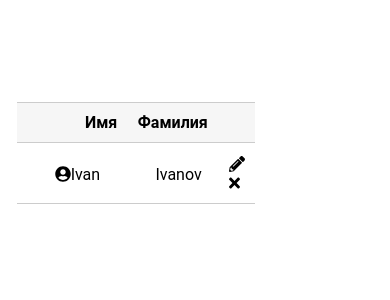
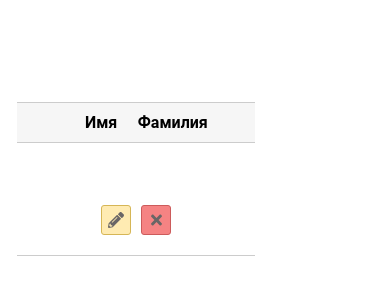
Before and after one commit to Dmitryaf/tomskasu-test, a React (Create React App) app: page / in a window 390 px wide. Shown: the top 300 px of the page. Built offline with nearby package versions, Linux system fonts and the light colour scheme.

Commit message:
Вёрстка компонента Person

```diff
--- a/src/components/Person/Person.jsx
+++ b/src/components/Person/Person.jsx
@@ -7,25 +7,29 @@ import {
 import { FontAwesomeIcon } from '@fortawesome/react-fontawesome';
 import styles from './Person.module.css';
 
-const Person = () => {
+const Person = (props) => {
   return (
-    <div className={styles.person}>
-      <div className={styles.person__info}>
-        <div className={styles.person__text}>
-          <FontAwesomeIcon icon={faUserCircle} />
-          Ivan
+    <tr className={styles.person}>
+      <td className={styles.person__td}>
+        <FontAwesomeIcon className={styles.person__icon} icon={faUserCircle} />
+        <span className={styles.person__name}>{props.name}</span>
+      </td>
+      <td className={styles.person__td}>{props.lastName}</td>
+      <td colSpan="2" className={styles.person__td}>
+        <div className={styles.person__options}>
+          <div
+            className={`${styles.person__edit} ${styles.person__optionsIcon}`}
+          >
+            <FontAwesomeIcon className={styles.editIco} icon={faPencilAlt} />
+          </div>
+          <div
+            className={`${styles.person__delete} ${styles.person__optionsIcon}`}
+          >
+            <FontAwesomeIcon className={styles.deleteIco} icon={faTimes} />
+          </div>
         </div>
-        <div className={styles.person__text}>Ivanov</div>
-      </div>
-      <div className={styles.person__options}>
-        <div className={styles.person__edit}>
-          <FontAwesomeIcon icon={faPencilAlt} />
-        </div>
-        <div className={styles.person__delete}>
-          <FontAwesomeIcon icon={faTimes} />
-        </div>
-      </div>
-    </div>
+      </td>
+    </tr>
   );
 };
 
--- a/src/components/Person/Person.module.css
+++ b/src/components/Person/Person.module.css
@@ -1,17 +1,85 @@
 .person {
-  display: flex;
-  justify-content: space-between;
-  align-items: center;
   border-bottom: 1px solid #cccccc;
-  padding: 10px;
+  padding: 10px 20px;
 }
 
-.person__info {
-  display: flex;
-  justify-content: space-around;
-  width: 100%;
-  max-width: 340px;
+.person__td {
+  padding: 10px 60px;
 }
 
-.person__text {
+.person__name {
+  margin-left: 15px;
 }
+
+.person__options {
+  display: flex;
+  justify-content: flex-end;
+  align-items: center;
+  text-align: center;
+}
+
+.person__optionsIcon {
+  display: flex;
+  justify-content: center;
+  align-items: center;
+  width: 40px;
+  height: 40px;
+  padding: 5px;
+  cursor: pointer;
+}
+
+.person__edit {
+  background-color: #ffebb2;
+  border-radius: 3px;
+  border: 1px solid #d6b656;
+  margin-right: 10px;
+}
+
+.person__delete {
+  background-color: #f58383;
+  border-radius: 3px;
+  border: 1px solid #cc5b5b;
+}
+
+.editIco,
+.deleteIco {
+  font-size: 20px;
+  color: #6a6666;
+}
+
+@media (max-width: 767px) {
+  .person__optionsIcon {
+    width: 30px;
+    height: 30px;
+  }
+
+  .editIco,
+  .deleteIco {
+    font-size: 16px;
+  }
+}
+
+@media (max-width: 560px) {
+  .person {
+    display: flex;
+    flex-direction: column;
+    justify-content: center;
+    align-items: center;
+  }
+
+  .person__td {
+    padding: 10px 0;
+  }
+
+  .person__td:first-child {
+    padding-left: 0;
+  }
+
+  .person__icon {
+    display: none;
+  }
+
+  .person__name {
+    margin-left: 0;
+  }
+}
```
